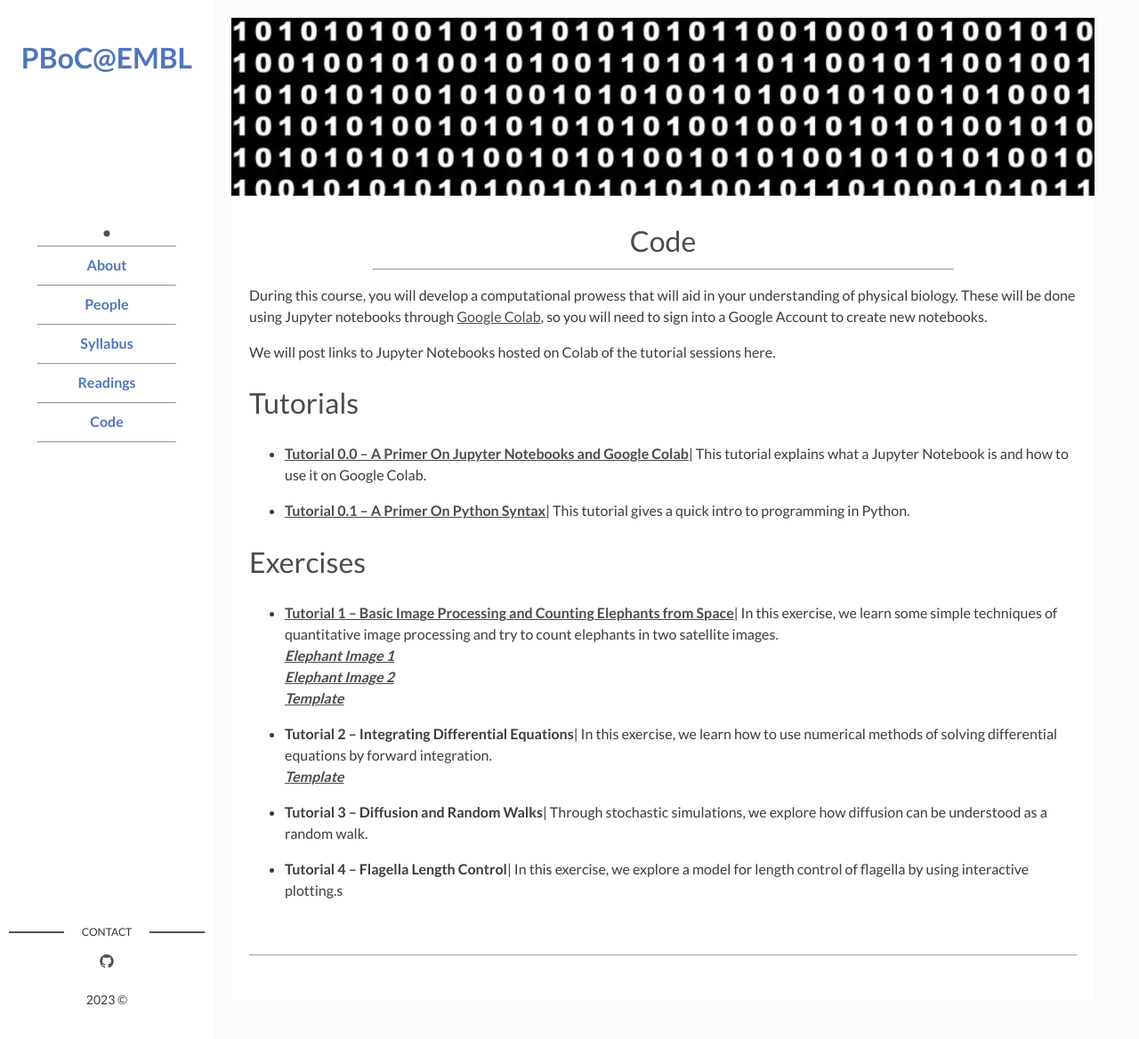
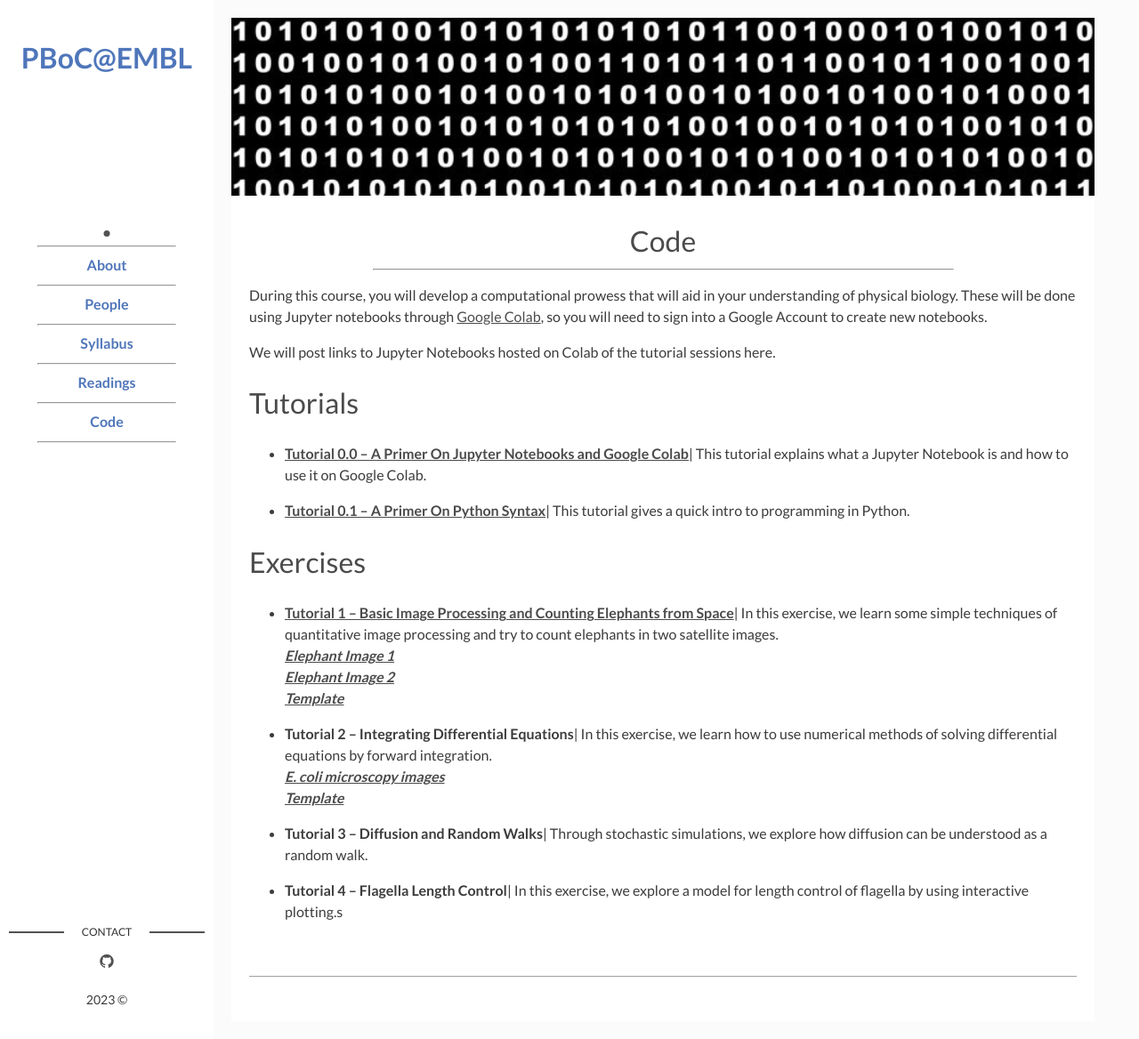
Before and after one commit to RPGroup-PBoC/embl_pboc_2023, a Jekyll site: the page built from page04_code.md, in a window 1280 px wide and 1168 px high. Shown: the whole window at 89% size. Built offline with Jekyll 4.4.1, drawn with Linux system fonts in a browser that asks for light colours.

Commit message:
added ecoli images

```diff
--- a/_data/code.yaml
+++ b/_data/code.yaml
@@ -28,6 +28,7 @@ Exercises:
     description: >
       In this exercise, we learn how to use numerical methods of solving differential equations by forward integration.
     links:
+      E. coli microscopy images: "http://rpgroup.caltech.edu/cshl_pboc_2023/datasets/ecoli_growth.zip"
       Template: "https://colab.research.google.com/drive/1SJ4EaZ2cwcLjQFD4ctbAzwcPUPENIB0d?usp=sharing"
       #In-Class Code: "https://colab.research.google.com/drive/15dg4M7gWi7BpTtbcKKK2yTD43y1EycN_?usp=sharing"
 
```
